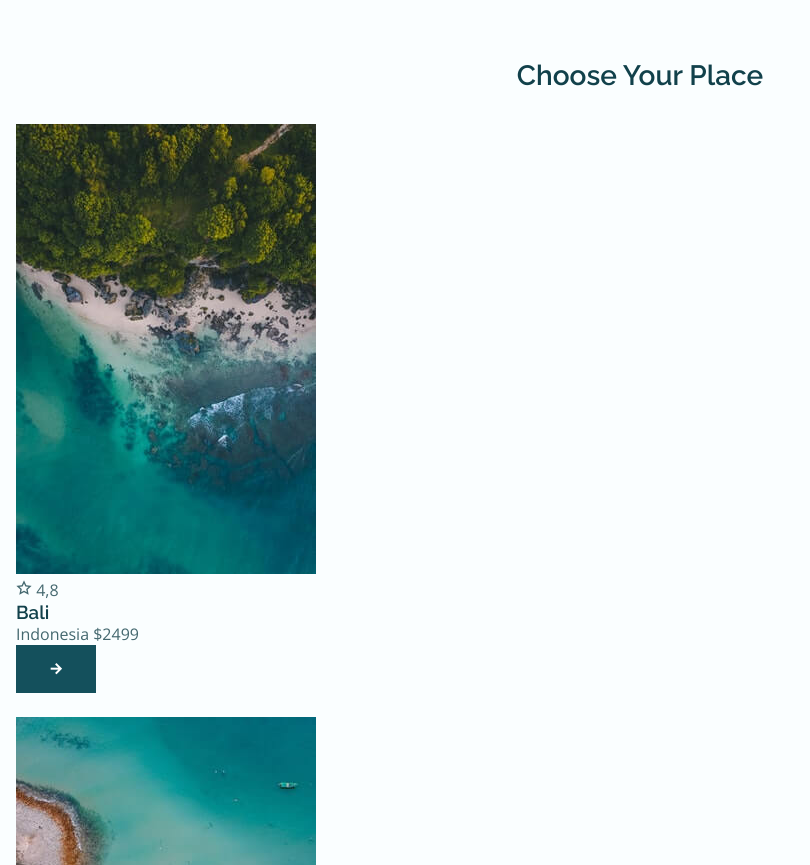
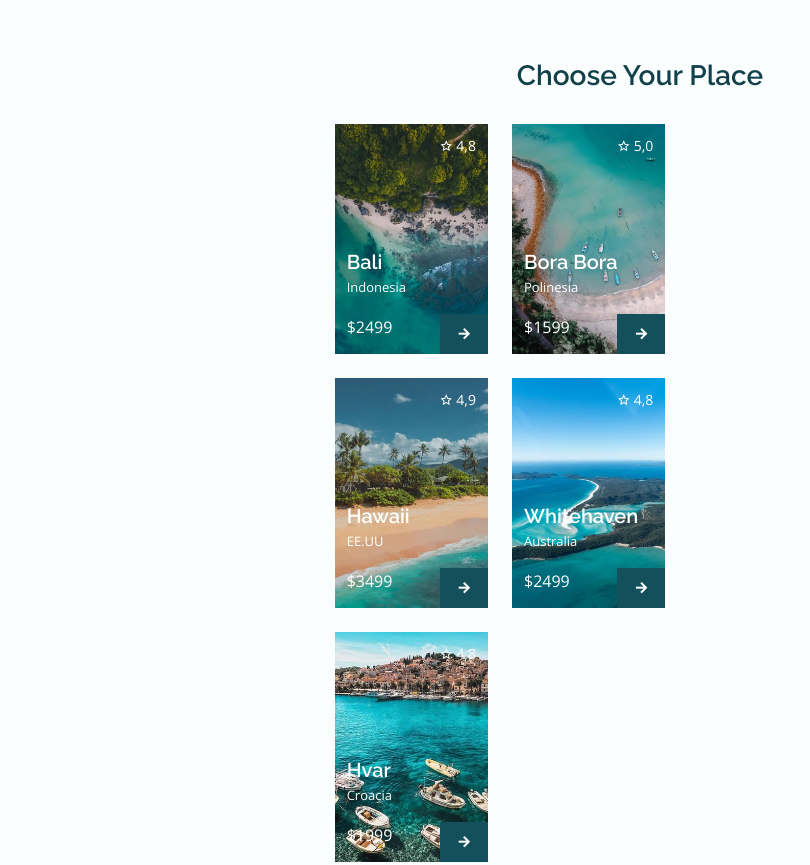
Before and after one commit to Cumayevomr/Responsive-Travel-Website, a plain HTML site: page index.html in a window 1280 px wide. Shown: the part 2940-3805 px from the top of the page, without its empty margins (0-810 px from the left). Drawn offline with nearby package versions, Linux system fonts and the light colour scheme.

Commit message:
places design

```diff
--- a/assets/css/styles.css
+++ b/assets/css/styles.css
@@ -568,3 +568,78 @@ input {
 .video__button-icon {
   font-size: 1.2rem;
 }
+
+/*=============== PLACES ===============*/
+.place__card, .place__img {
+  height: 230px;
+}
+
+.place__container {
+  grid-template-columns: repeat(2, max-content);
+  justify-content: center;
+}
+
+.place__card {
+  position: relative;
+  overflow: var(--img-hidden);
+}
+
+.place__card:hover .place__img {
+  transform: var(--img-scale);
+}
+
+.place__img {
+  transition: var(--img-transition);
+}
+
+.place__content, .place__title {
+  color: var(--white-color);
+}
+
+.place__content {
+  position: absolute;
+  top: 0;
+  left: 0;
+  width: 100%;
+  height: 100%;
+  display: flex;
+  flex-direction: column;
+  justify-content: space-between;
+  padding: .75rem .75rem 1rem;
+}
+
+.place__rating {
+  align-self: flex-end;
+  display: flex;
+  align-items: center;
+}
+
+.place__rating-icon {
+  font-size: .75rem;
+  margin-right: var(--mb-0-25);
+}
+
+.place__rating-number {
+  font-size: var(--small-font-size);
+}
+
+.place__subtitle, .place__price {
+  display: block;
+}
+
+.place__title {
+  font-size: var(--h3-font-size);
+  margin-bottom: var(--mb-0-25);
+}
+
+.place__subtitle {
+  font-size: var(--smaller-font-size);
+  margin-bottom: var(--mb-1-25);
+}
+
+.place__button {
+  position: absolute;
+  right: 0;
+  bottom: 0;
+  padding: .75rem 1rem;
+}
```
